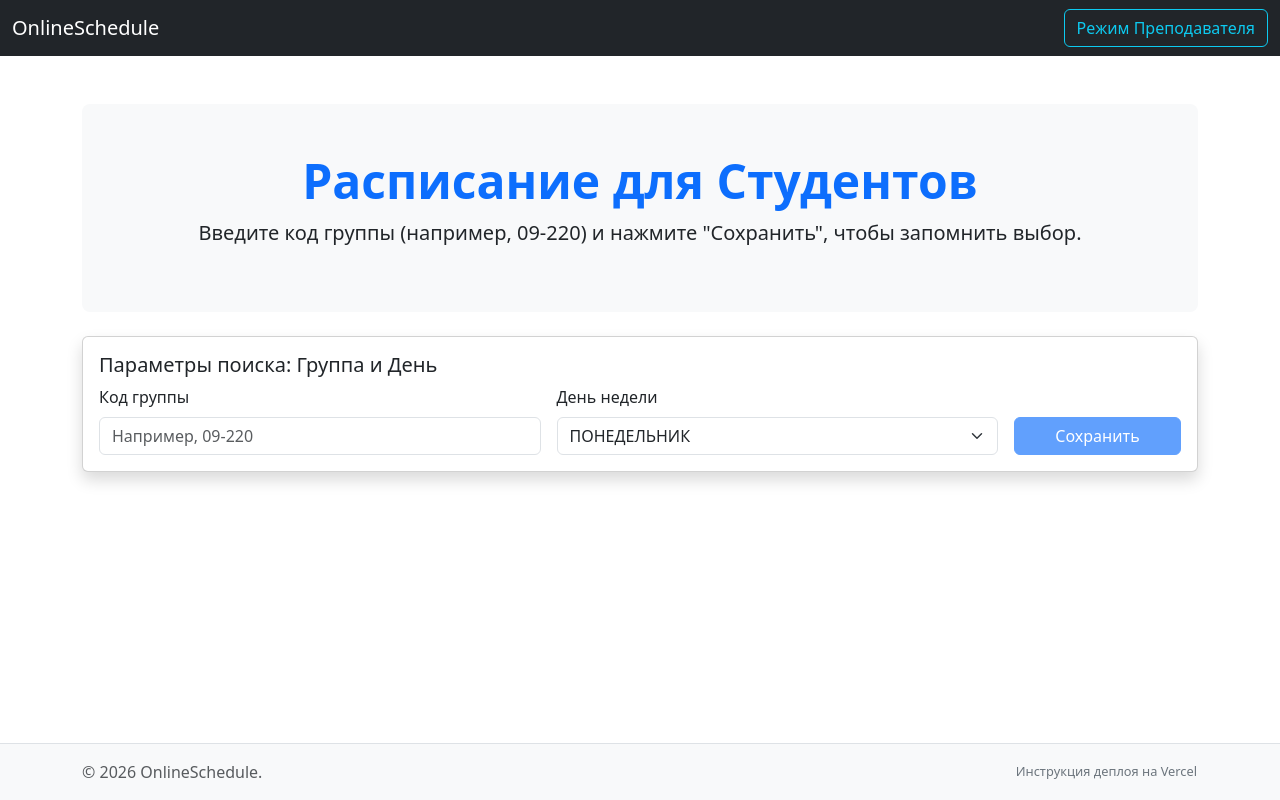
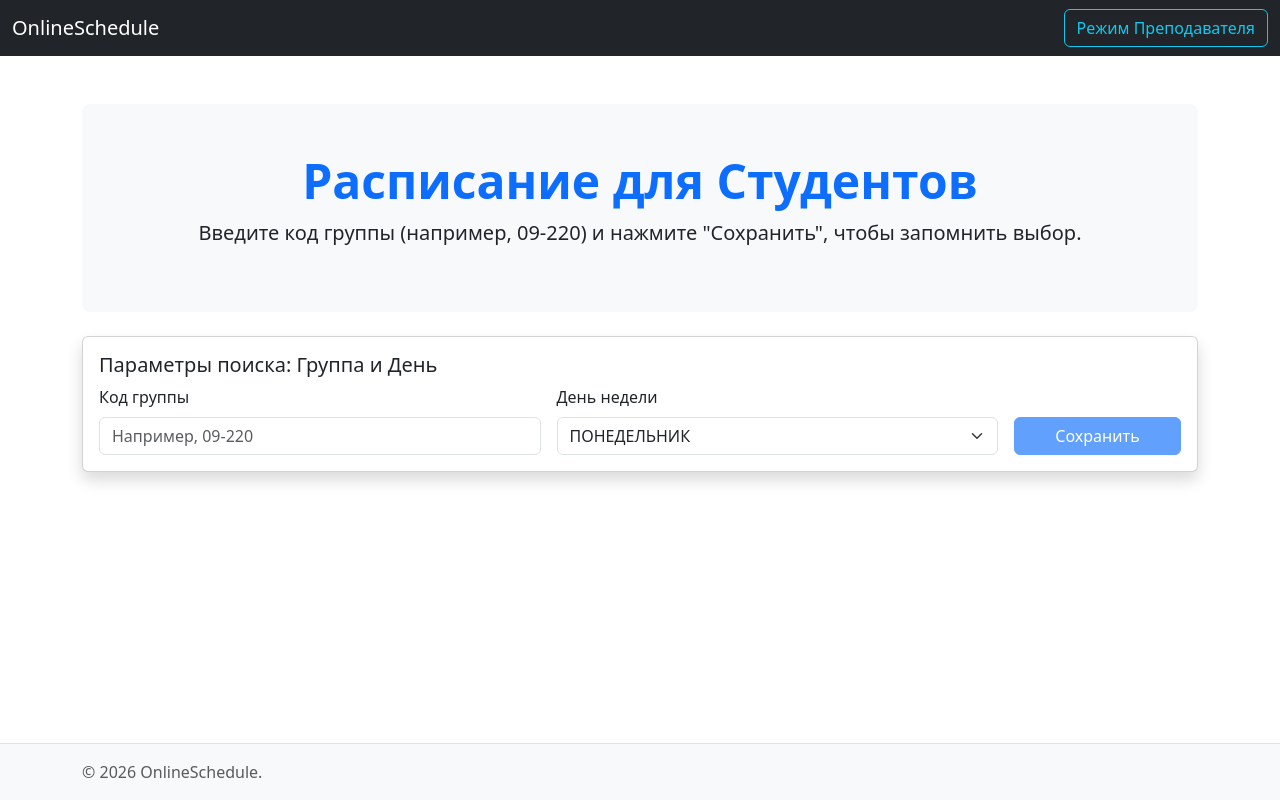
Before and after one commit to Azamat9333/OnlineSchedule, a React (Vite) app: page / in a window 1280 px wide. Built offline with nearby package versions, Linux system fonts and the light colour scheme.

Commit message:
Update App.tsx

```diff
--- a/src/App.tsx
+++ b/src/App.tsx
@@ -83,7 +83,7 @@ export default function App() {
               className="btn btn-link btn-sm text-decoration-none text-secondary p-0"
               style={{ fontSize: '0.8rem' }}
             >
-              Инструкция деплоя на Vercel
+
             </button>
           </div>
         </footer>
```
